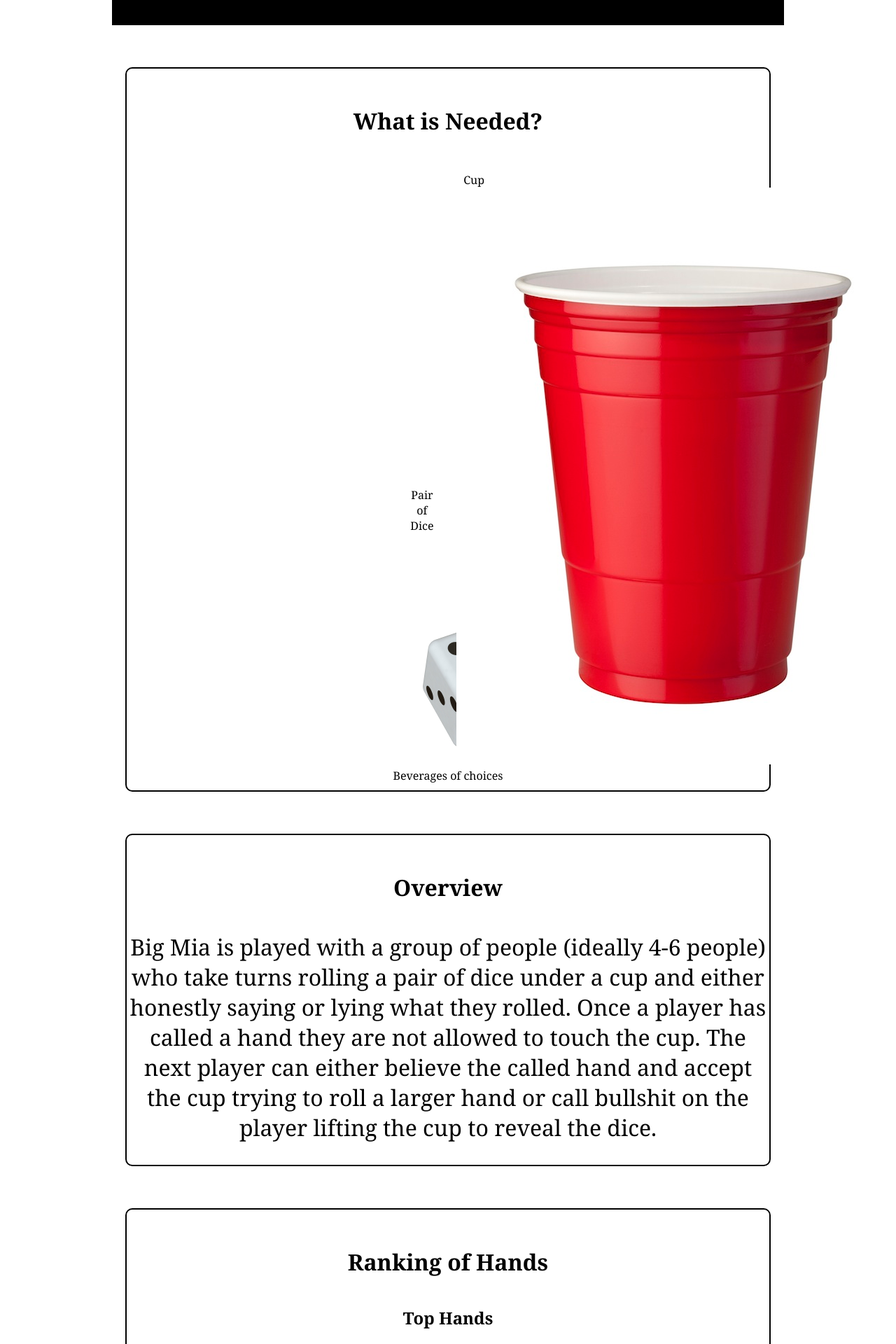
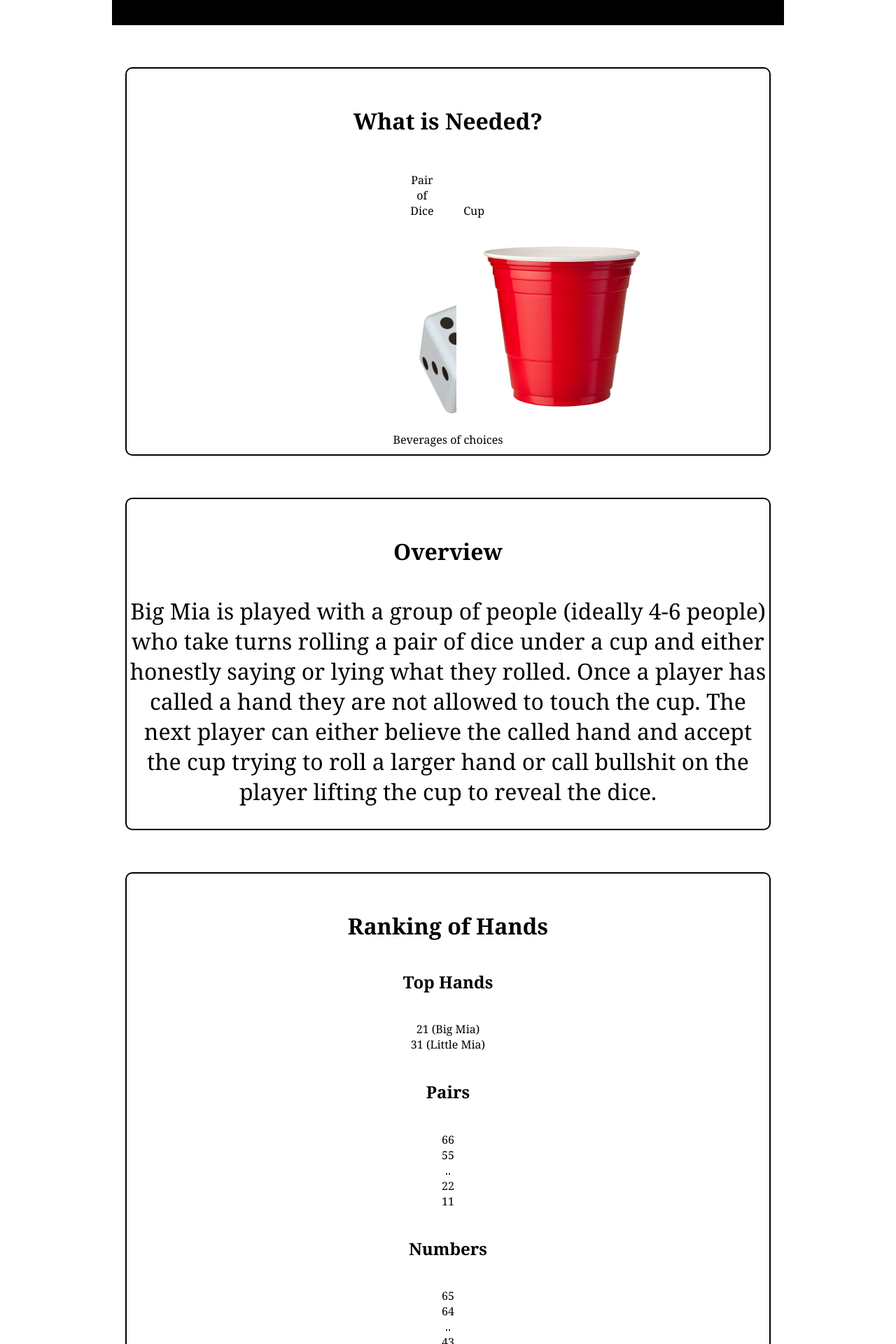
Before and after one commit to bryanrideout/bryanrideout.github.io, a Jekyll site: the page index.html, which Jekyll copies as it is, in a window 1280 px wide. Shown: the part 890-2810 px from the top of the page at 70% size. Built offline with Jekyll 4.4.1, drawn with Linux system fonts in a browser that asks for light colours.

Commit message:
Update index.html

```diff
--- a/index.html
+++ b/index.html
@@ -16,11 +16,11 @@
 		<ul>
 			<div class = "dice">
 				<li>Pair of Dice</li>
-				<img src = "../images/dice.jpg">
+				<img src = "../images/dice.jpg" style="width:300px;height:300px;">
 			</div>
 			<div class = "dice">
 			<li>Cup</li>
-			<img src = "../images/red_solo_cup.jpg">
+			<img src = "../images/red_solo_cup.jpg" style="width:300px;height:300px;">
 			</div>
 			<li>Beverages of choices</li>
 		</ul>
```
